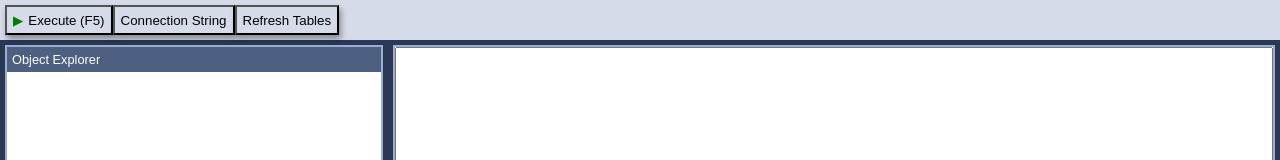
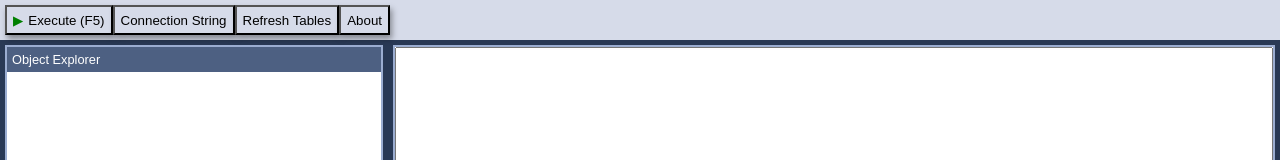
Before and after one commit to shermam/web-db-query, an Angular app: page / in a window 1280 px wide. Shown: the top 160 px of the page. Built offline with nearby package versions, Linux system fonts and the light colour scheme.

Commit message:
About Button

```diff
--- a/src/app/command-bar/command-bar.component.html
+++ b/src/app/command-bar/command-bar.component.html
@@ -10,3 +10,7 @@
 <button (click)="refreshTables()">
   Refresh Tables
 </button>
+
+<button (click)="about()">
+  About
+</button>
--- a/src/app/command-bar/command-bar.component.ts
+++ b/src/app/command-bar/command-bar.component.ts
@@ -11,6 +11,13 @@ export class CommandBarComponent implements OnInit {
   constructor(private queryService: QueryService) { }
 
   ngOnInit() {
+  }
+
+  about() {
+    alert(`
+      Developed by: Shermam Miranda
+      https://github.com/shermam/web-db-query
+    `)
   }
 
   excecuteQuery() {
```
